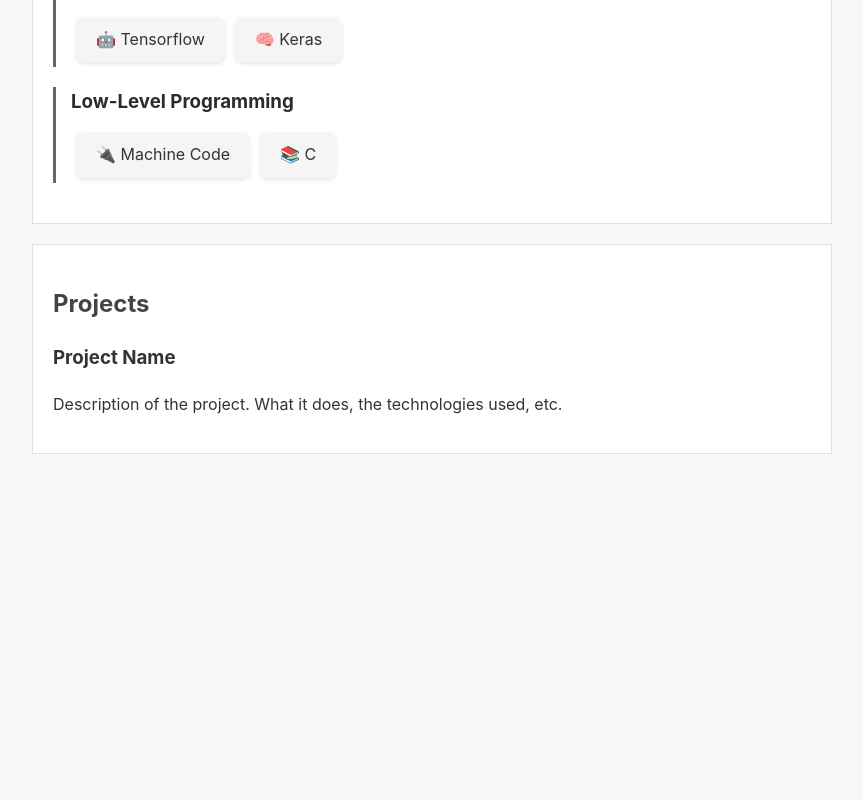
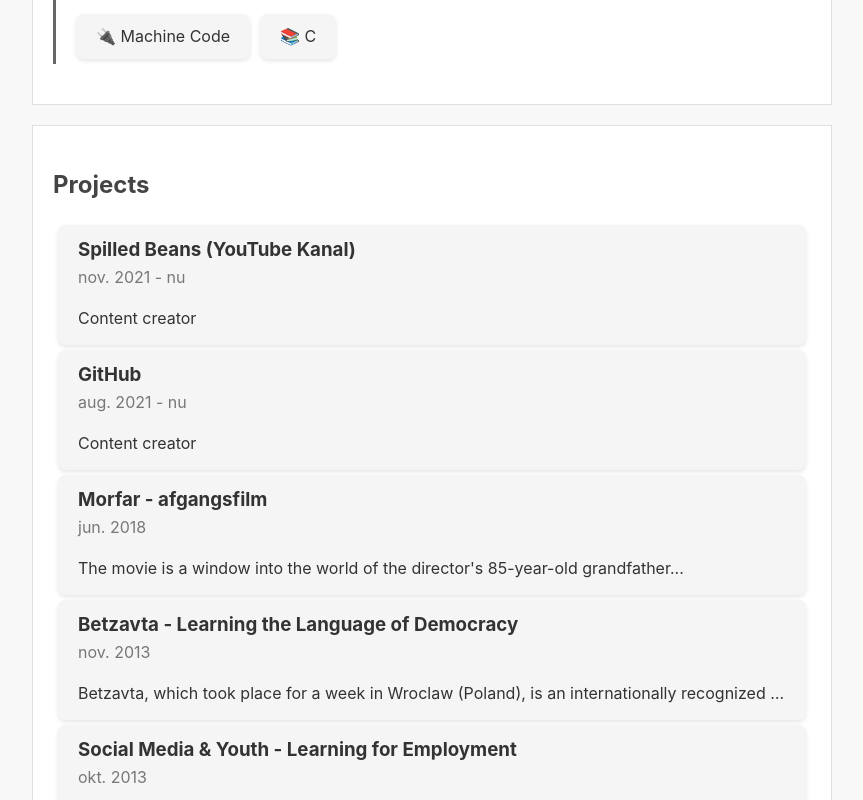
Before and after one commit to orskoven/orskoven.github.io, a React (Create React App) app: page / in a window 1280 px wide. Shown: the part 900-1700 px from the top of the page, without its empty margins (208-1071 px from the left). Before the commit the page ends 1374 px from the top, so only its background shows below. Built offline with nearby package versions, Linux system fonts and the light colour scheme.

Commit message:
new projects

```diff
--- a/src/AboutMe.js
+++ b/src/AboutMe.js
@@ -4,8 +4,6 @@
             <h2>I❤️‍🔥 Computers</h2>
             <p>A student of code, an explorer of bytes, I traverse the landscapes of technology. Inspired by the great Hemingway's brevity and wit, I shape the world of digital narratives. Whether it's in class as an engaged computer science student or in my YouTube tutorials at <a href="https://www.youtube.com/@spilledbeans" class="youtube-link">SpilledBeans</a>, I unravel the complexity of coding into simple truths.</p>
             <p>Extroverted and a team player, I thrive in collaboration. My skills are not just confined to the screen, but extend to relationships, building connections, one code line at a time.</p>
-            <p>I'm an aspiring computer science AP student, a lover of Apple, coding,           tech, and the endless wonders of the internet. In the quiet corners of my room, you'll find me playing a soft melody on the guitar or diving into a gripping novel. But when I lace up my running shoes or indulge in a movie, my love for life's simpler pleasures shines through.
-</p>
          </section>
     );
   };
--- a/src/App.css
+++ b/src/App.css
@@ -106,3 +106,49 @@
   -ms-overflow-style: none;  /* for IE and Edge */
   scrollbar-width: none;  /* for Firefox */
 }
+
+.project-tile {
+  padding: 10px 20px;
+  margin: 5px;
+  background: #f5f5f5;
+  border-radius: 8px;
+  box-shadow: 0 2px 4px rgba(0, 0, 0, 0.1);
+  overflow: hidden;
+  transition: max-height 0.3s ease-in-out;
+  max-height: 100px;
+}
+
+.project-tile h3 {
+  margin: 0;
+  color: #333;
+}
+
+.project-tile .date {
+  color: #777;
+}
+
+.project-tile .description {
+  white-space: nowrap;
+  overflow: hidden;
+  text-overflow: ellipsis;
+}
+
+.project-tile .view-project-button {
+  display: block;
+  background: #0099cc;
+  color: #fff;
+  text-align: center;
+  padding: 5px;
+  border: none;
+  border-radius: 4px;
+  cursor: pointer;
+}
+
+.project-tile .view-project-button:hover {
+  background: #0077a3;
+}
+
+.project-tile.expanded {
+  max-height: 1000px; /* You might need to adjust this value */
+  white-space: normal;
+}
--- a/src/Projects.js
+++ b/src/Projects.js
@@ -2,13 +2,25 @@
   return (
     <section className="section">
       <h2>Projects</h2>
-        <div className="project">
-          <h3>Project Name</h3>
-          <p>Description of the project. What it does, the technologies used, etc.</p>
-        </div>
-        {/* Add more projects as needed */}
+      {renderProject('Spilled Beans (YouTube Kanal)', 'nov. 2021 - nu', 'Content creator')}
+      {renderProject('GitHub', 'aug. 2021 - nu', 'Content creator')}
+      {renderProject('Morfar - afgangsfilm', 'jun. 2018', `The movie is a window into the world of the director's 85-year-old grandfather...`)}
+      {renderProject('Betzavta - Learning the Language of Democracy', 'nov. 2013', 'Betzavta, which took place for a week in Wroclaw (Poland), is an internationally recognized education...')}
+      {renderProject('Social Media & Youth - Learning for Employment', 'okt. 2013', 'I attended a seminar in Bucharest, Romania, to debate and explore how digital skills...')}
+      {renderProject('Free2Choose Create - Nordic', 'jul. 2013', 'The Free2choose-Create course took place in Uppsala, Sweden, with the aim of combining human rights education...')}
     </section>
   );
 };
 
+const renderProject = (title, date, description) => {
+  return (
+    <div className="project-tile">
+      <h3>{title}</h3>
+      <span className="date">{date}</span>
+      <p className="description">{description}</p>
+      <button className="view-project-button">Vis projekt</button>
+    </div>
+  );
+};
+
 export default Projects;
```
Lines whose indentation alone changed are shown as unchanged.
